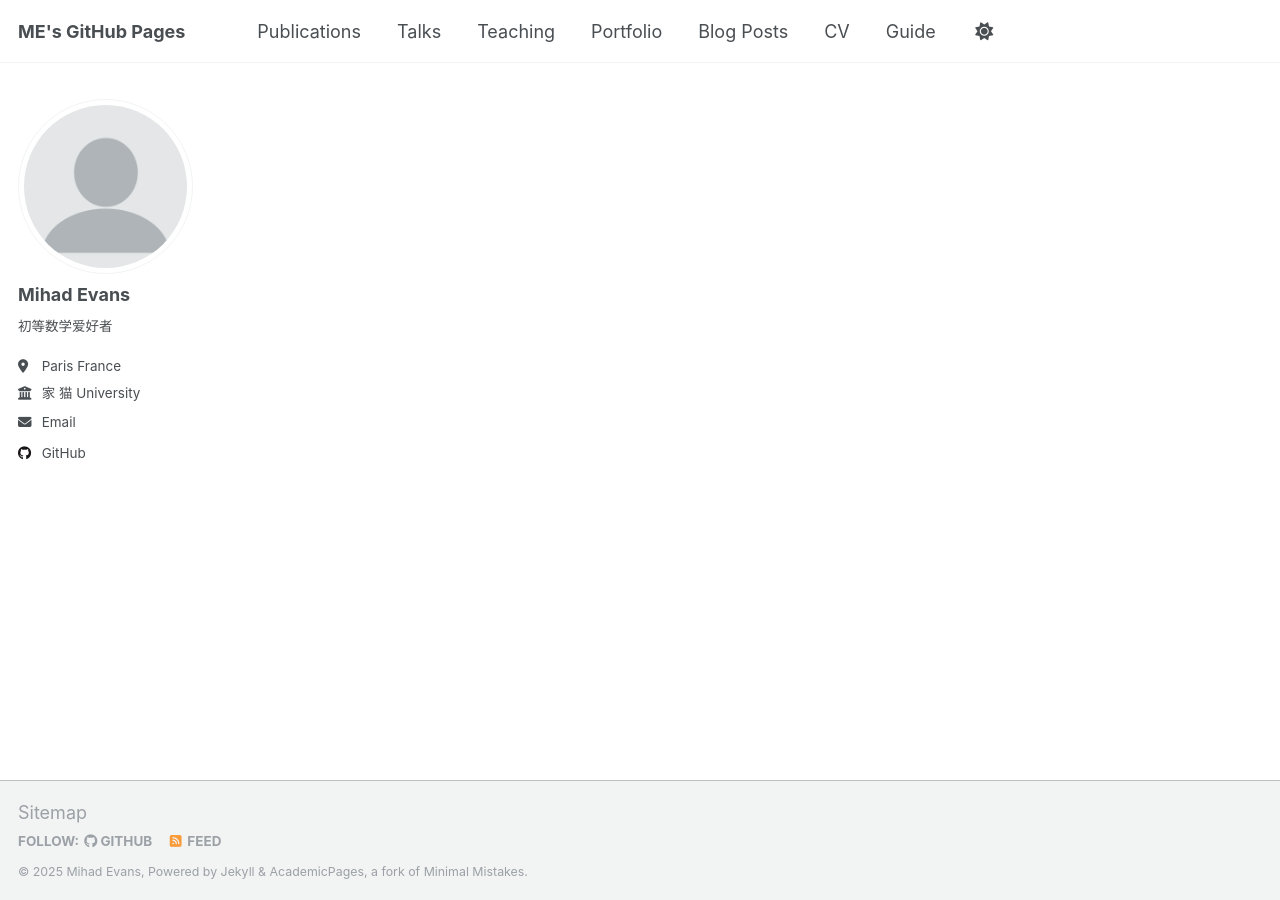
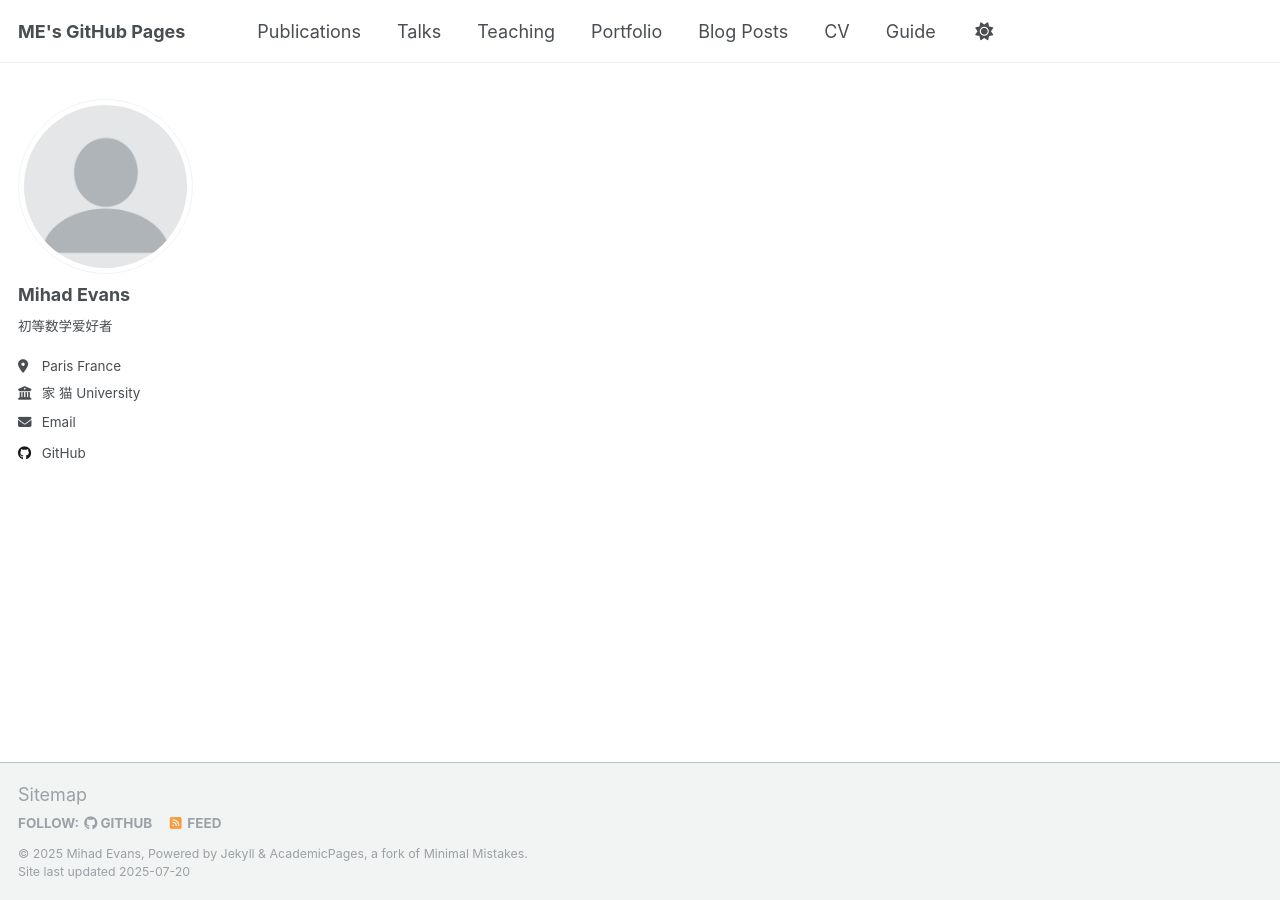
Before and after one commit to Mihad-Evans/Mihad-Evans.github.io, a Jekyll site: the page built from index.md, in a window 1280 px wide. Built offline with Jekyll 4.4.1, drawn with Linux system fonts in a browser that asks for light colours; our own code applies the rules of GitHub Pages for plain Markdown files; a script that is not in the unit is left out.

Commit message:
Update footer.html

```diff
--- a/_includes/footer.html
+++ b/_includes/footer.html
@@ -20,5 +20,6 @@
 {% endif %}
 
 <div class="page__footer-copyright">
-  &copy; {{ site.time | date: '%Y' }} {{ site.name | default: site.title }}, {{ site.data.ui-text[site.locale].powered_by | default: "Powered by" }} <a href="http://jekyllrb.com" rel="nofollow">Jekyll</a> &amp; <a href="https://github.com/academicpages/academicpages.github.io">AcademicPages</a>, a fork of <a href="https://mademistakes.com/work/minimal-mistakes-jekyll-theme/" rel="nofollow">Minimal Mistakes</a>.
+  &copy; {{ site.time | date: '%Y' }} {{ site.name | default: site.title }}, {{ site.data.ui-text[site.locale].powered_by | default: "Powered by" }} <a href="http://jekyllrb.com" rel="nofollow">Jekyll</a> &amp; <a href="https://github.com/academicpages/academicpages.github.io">AcademicPages</a>, a fork of <a href="https://mademistakes.com/work/minimal-mistakes-jekyll-theme/" rel="nofollow">Minimal Mistakes</a>.<br />
+  Site last updated {{ "now" | date: '%Y-%m-%d' %}}
 </div>
```
